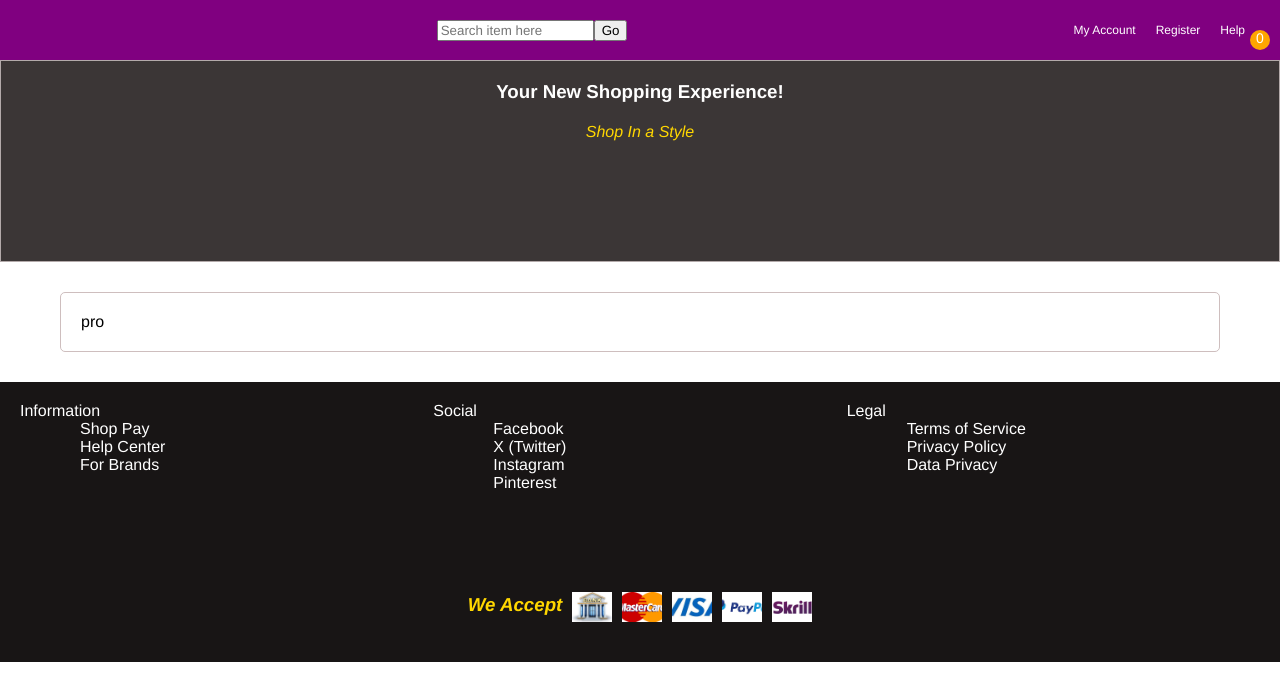
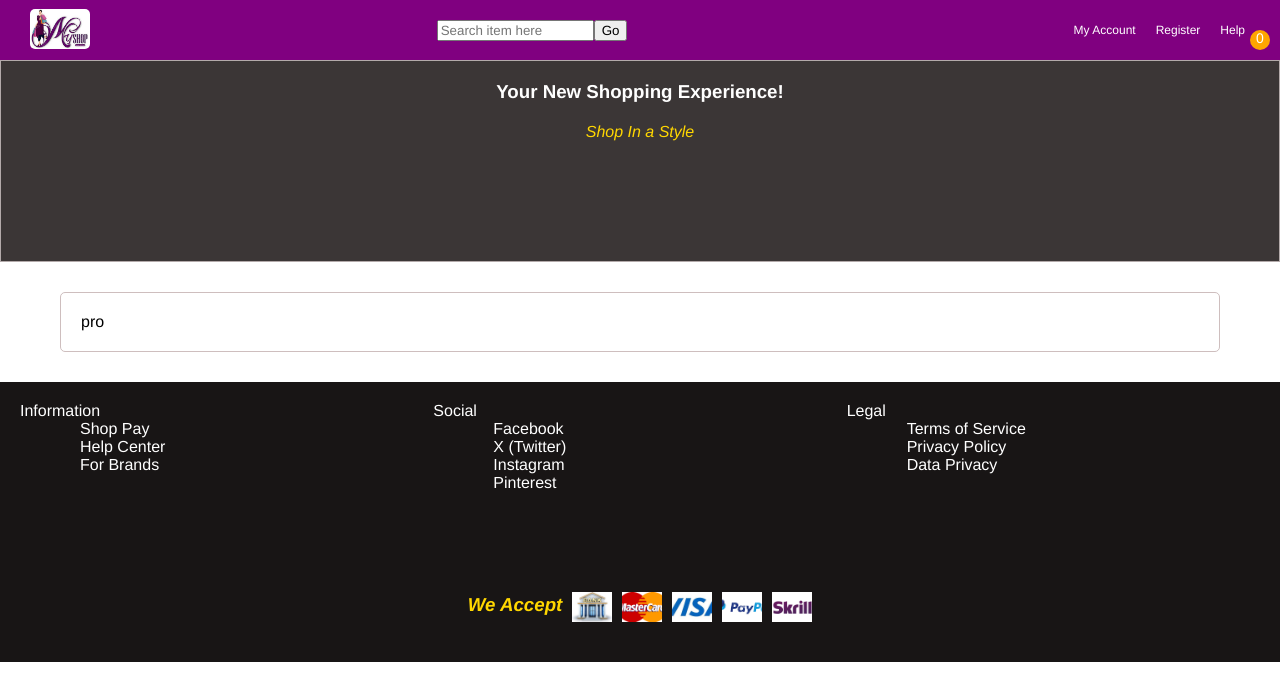
Before and after one commit to Tetka3/np-ecommerce, a React (Create React App) app: page / in a window 1280 px wide. Shown: the top 700 px of the page. Built offline with nearby package versions, Linux system fonts and the light colour scheme.

Commit message:
first commit

```diff
--- a/src/components/Navbar.jsx
+++ b/src/components/Navbar.jsx
@@ -1,10 +1,11 @@
 import './style.css';
+import shop from '../assets/shop.jpeg';
 
 const Navbar = () => {
   return (
     <div class="navbar">
         <div class="logo">
-            {/* <img src="./images/shop.jpeg" /> */}
+            <img src={shop} />
         </div>
         <div class="search">
             <input type="text" placeholder="Search item here"/>
```
Also changed, not shown: src/assets/cart.jpeg (added), src/assets/shop.jpeg (added).
